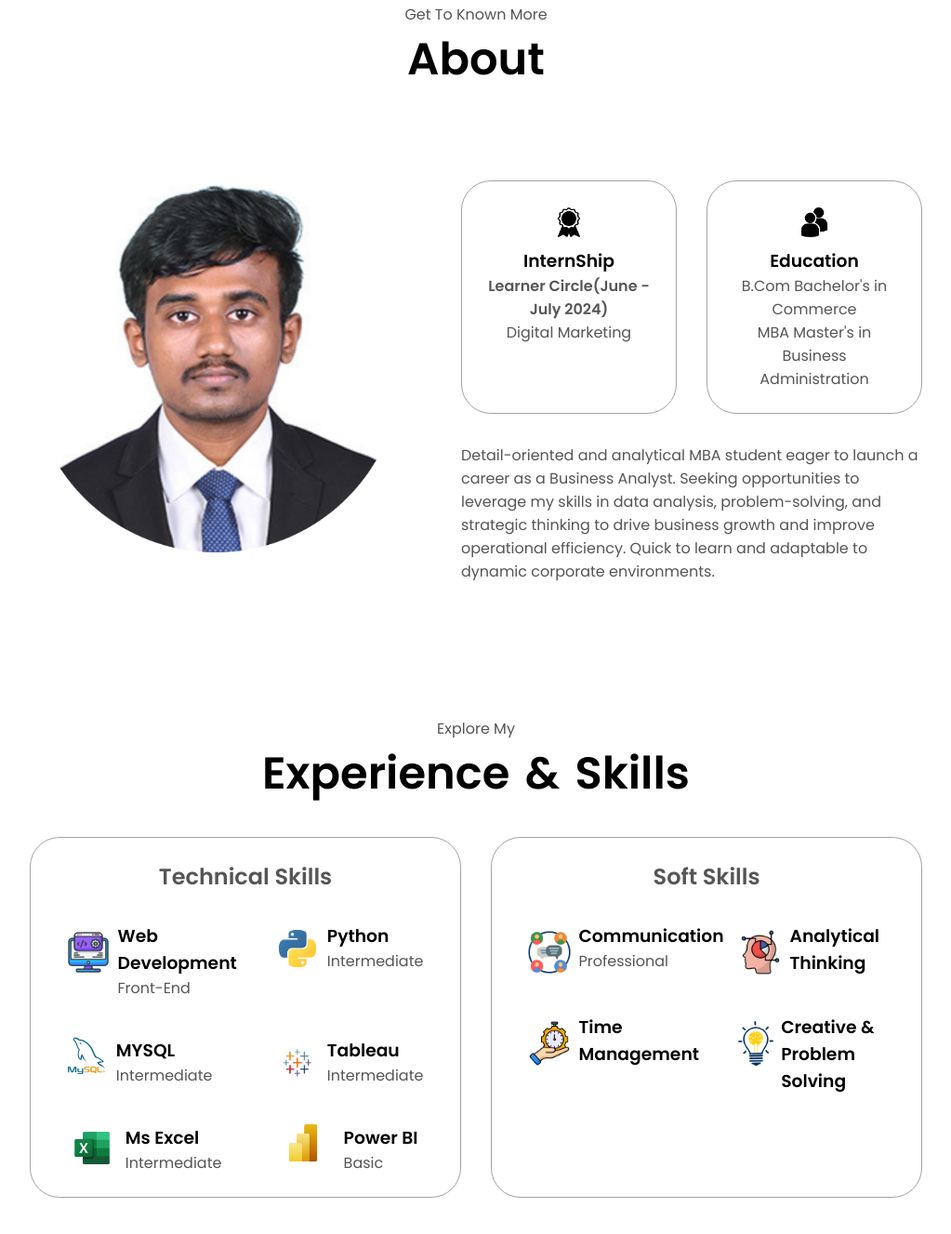
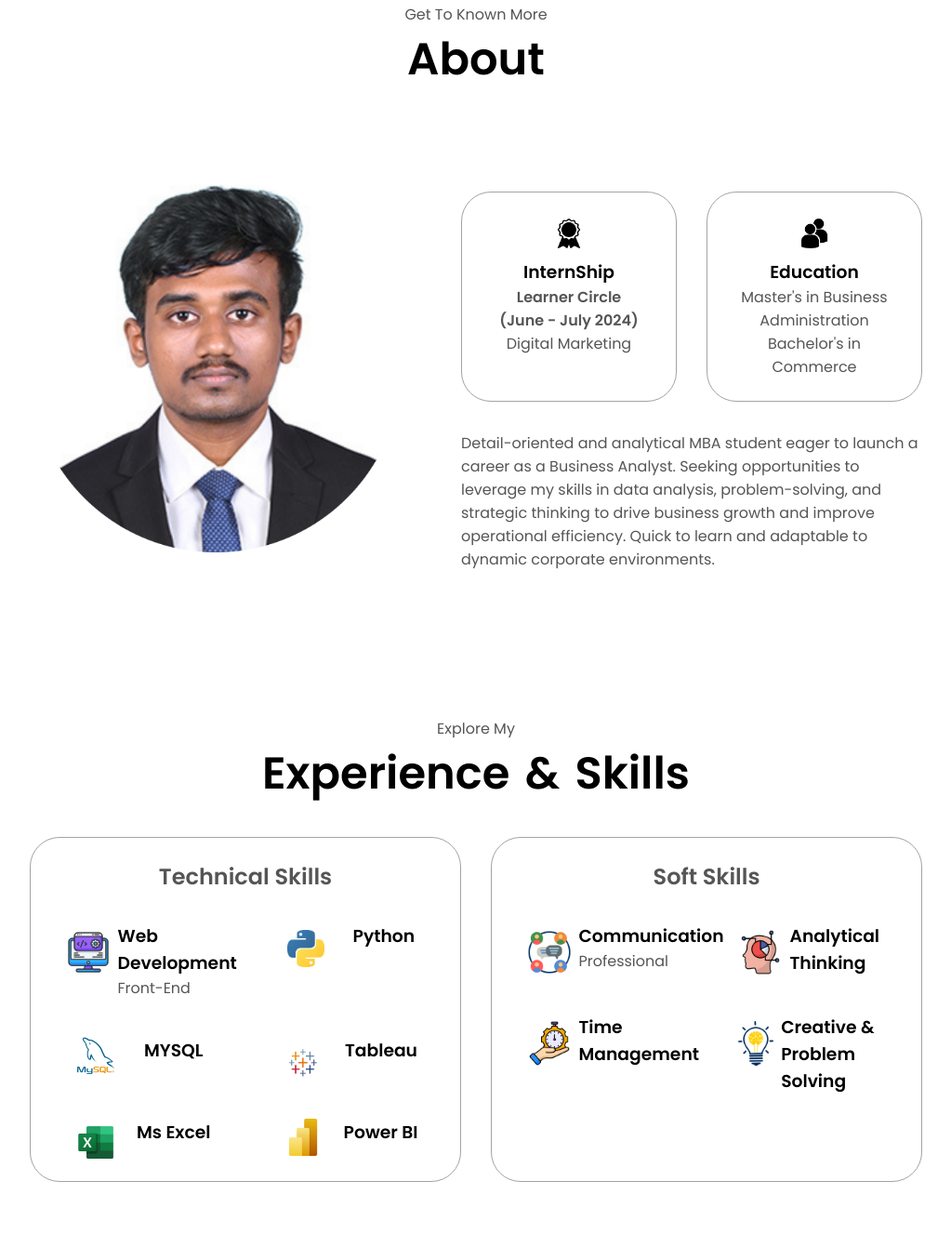
Before and after one commit to Avinash73-DA/Portfolio, a plain HTML site: page index.html in a window 1280 px wide. Shown: the part 805-2132 px from the top of the page at 93% size, without its empty margins (128-1151 px from the left). Drawn offline with Linux system fonts and the light colour scheme.

Commit message:
Update index.html

```diff
--- a/index.html
+++ b/index.html
@@ -82,7 +82,7 @@
                       alt="InternShip"
                       class="icon">
                       <h3>InternShip</h3>
-                      <p><b>Learner Circle(June - July 2024) </b> <br /> Digital Marketing</p>
+                      <p><b>Learner Circle <br />(June - July 2024) </b> <br /> Digital Marketing</p>
                   </div>
                     <div class="details-container">
                         <img
@@ -90,7 +90,7 @@
                         alt="Education"
                         class="icon">
                         <h3>Education</h3>
-                        <p>B.Com Bachelor's in Commerce  <br /> MBA Master's in Business Administration  </p>
+                        <p>Master's in Business Administration <br /> Bachelor's in Commerce   </p>
                     </div>
                 </div>
                 <div class="text-container">
@@ -127,7 +127,6 @@
                   />
                   <div>
                     <h3>Python</h3>
-                    <p>Intermediate</p>
                   </div>
                 </article>
                 <article>
@@ -138,7 +137,6 @@
                   />
                   <div>
                     <h3>MYSQL</h3>
-                    <p>Intermediate</p>
                   </div>
                 </article>
                 <article>
@@ -149,7 +147,6 @@
                   />
                   <div>
                     <h3>Tableau</h3>
-                    <p>Intermediate</p>
                   </div>
                 </article>
                 <article>
@@ -160,7 +157,6 @@
                   />
                   <div>
                     <h3>Ms Excel</h3>
-                    <p>Intermediate</p>
                   </div>
                 </article>
                 <article>
@@ -171,7 +167,6 @@
                   />
                   <div>
                     <h3>Power BI</h3>
-                    <p>Basic</p>
                   </div>
                 </article>
               </div>
```
